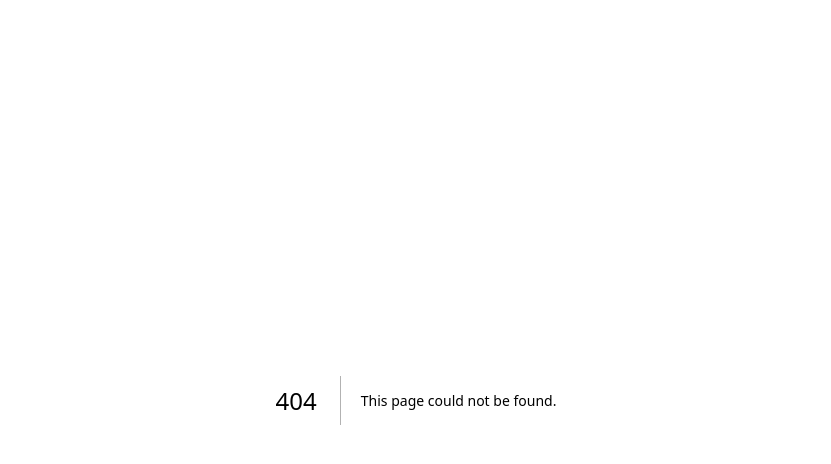
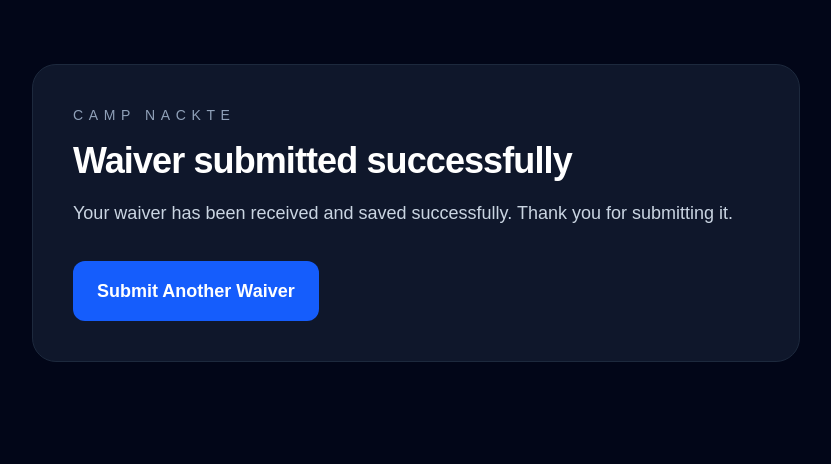
Before and after one commit to boejoyd/paradeone, a Next.js app: page /camp-nackte/waiver/thank-you in a window 1280 px wide. Before the commit this address had no page. Shown: the top 464 px of the page, without its empty margins (224-1055 px from the left). Built offline with nearby package versions, Linux system fonts and the light colour scheme.

Commit message:
Add Camp Nackte waiver confirmation and submissions list

```diff
--- a/app/camp-nackte/waiver/WaiverForm.tsx
+++ b/app/camp-nackte/waiver/WaiverForm.tsx
@@ -1,5 +1,6 @@
 "use client";
 
+import { useRouter } from "next/navigation";
 import { useRef, useState } from "react";
 import SignatureCanvas from "react-signature-canvas";
 
@@ -97,6 +98,7 @@ function WaiverTextBlock() {
 }
 
 export function CampNackteWaiverForm() {
+  const router = useRouter();
   const signatureRef = useRef<SignatureCanvas | null>(null);
   const [message, setMessage] = useState("");
 
@@ -148,10 +150,7 @@ export function CampNackteWaiverForm() {
       return;
     }
 
-    setMessage("Waiver submitted successfully. Thank you.");
-    form.reset();
-    clearSignature();
-    window.scrollTo({ top: 0, behavior: "smooth" });
+    router.push("/camp-nackte/waiver/thank-you");
   }
 
   return (
--- /dev/null
+++ b/app/camp-nackte/waiver/submissions/page.tsx
@@ -0,0 +1,77 @@
+import { supabase } from "@/lib/supabase";
+
+type WaiverSubmission = {
+  id: string;
+  full_name: string | null;
+  email: string | null;
+  phone: string | null;
+  visit_date: string | null;
+  created_at: string | null;
+};
+
+export default async function CampNackteWaiverSubmissionsPage() {
+  const { data, error } = await supabase
+    .from("camp_nackte_waivers")
+    .select("id, full_name, email, phone, visit_date, created_at")
+    .order("created_at", { ascending: false });
+
+  const submissions = (data ?? []) as WaiverSubmission[];
+
+  return (
+    <main className="min-h-screen bg-slate-950 px-5 py-10 text-white md:px-8">
+      <section className="mx-auto max-w-5xl">
+        <div className="mb-6 rounded-3xl border border-slate-800 bg-slate-900 p-6 md:p-8">
+          <p className="text-sm uppercase tracking-[0.4em] text-slate-400">
+            Camp Nackte
+          </p>
+          <h1 className="mt-4 text-3xl font-bold tracking-tight">
+            Signed Waivers
+          </h1>
+          <p className="mt-3 text-slate-300">
+            A simple list of waiver submissions from the same table used by the
+            submission route.
+          </p>
+        </div>
+
+        {error ? (
+          <div className="rounded-2xl border border-red-800 bg-red-950/40 p-4 text-red-200">
+            Unable to load waiver submissions right now.
+          </div>
+        ) : submissions.length === 0 ? (
+          <div className="rounded-2xl border border-slate-800 bg-slate-900 p-6 text-slate-300">
+            No waiver submissions have been recorded yet.
+          </div>
+        ) : (
+          <ul className="space-y-4">
+            {submissions.map((submission) => (
+              <li
+                key={submission.id}
+                className="rounded-2xl border border-slate-800 bg-slate-900 p-5"
+              >
+                <div className="flex flex-col gap-2 md:flex-row md:items-center md:justify-between">
+                  <div>
+                    <p className="text-lg font-semibold text-white">
+                      {submission.full_name || "Unnamed guest"}
+                    </p>
+                    <p className="text-sm text-slate-400">
+                      {submission.visit_date || "No visit date"}
+                    </p>
+                  </div>
+                  <p className="text-sm text-slate-400">
+                    {submission.created_at
+                      ? new Date(submission.created_at).toLocaleString()
+                      : "Unknown time"}
+                  </p>
+                </div>
+                <div className="mt-3 space-y-1 text-sm text-slate-300">
+                  {submission.email ? <p>Email: {submission.email}</p> : null}
+                  {submission.phone ? <p>Phone: {submission.phone}</p> : null}
+                </div>
+              </li>
+            ))}
+          </ul>
+        )}
+      </section>
+    </main>
+  );
+}
--- /dev/null
+++ b/app/camp-nackte/waiver/thank-you/page.tsx
@@ -0,0 +1,28 @@
+import Link from "next/link";
+
+export default function CampNackteThankYouPage() {
+  return (
+    <main className="min-h-screen bg-slate-950 px-5 py-16 text-white md:px-8">
+      <section className="mx-auto max-w-3xl rounded-3xl border border-slate-800 bg-slate-900 p-8 md:p-10">
+        <p className="text-sm uppercase tracking-[0.4em] text-slate-400">
+          Camp Nackte
+        </p>
+        <h1 className="mt-4 text-4xl font-bold tracking-tight">
+          Waiver submitted successfully
+        </h1>
+        <p className="mt-4 text-lg leading-8 text-slate-300">
+          Your waiver has been received and saved successfully. Thank you for
+          submitting it.
+        </p>
+        <div className="mt-8">
+          <Link
+            href="/camp-nackte/waiver"
+            className="inline-flex rounded-xl bg-blue-600 px-6 py-4 text-lg font-semibold text-white hover:bg-blue-500"
+          >
+            Submit Another Waiver
+          </Link>
+        </div>
+      </section>
+    </main>
+  );
+}
```
